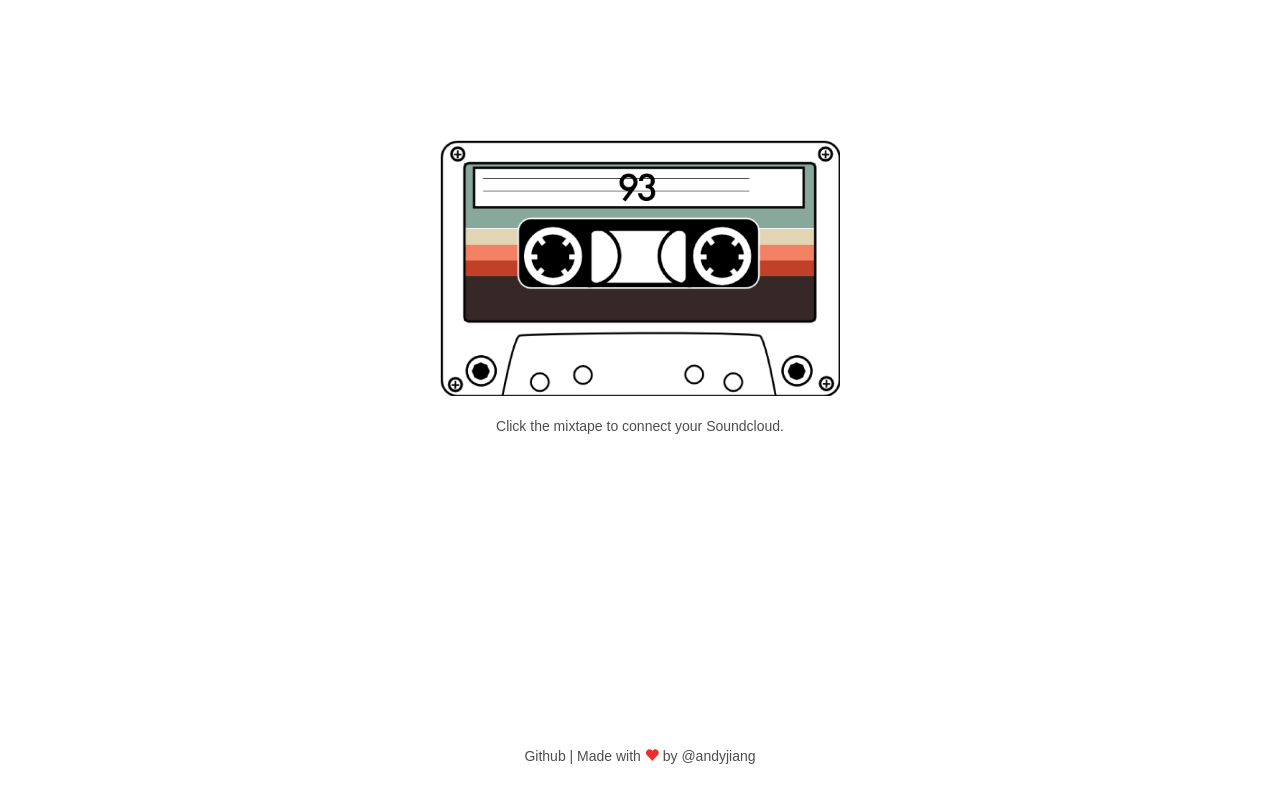
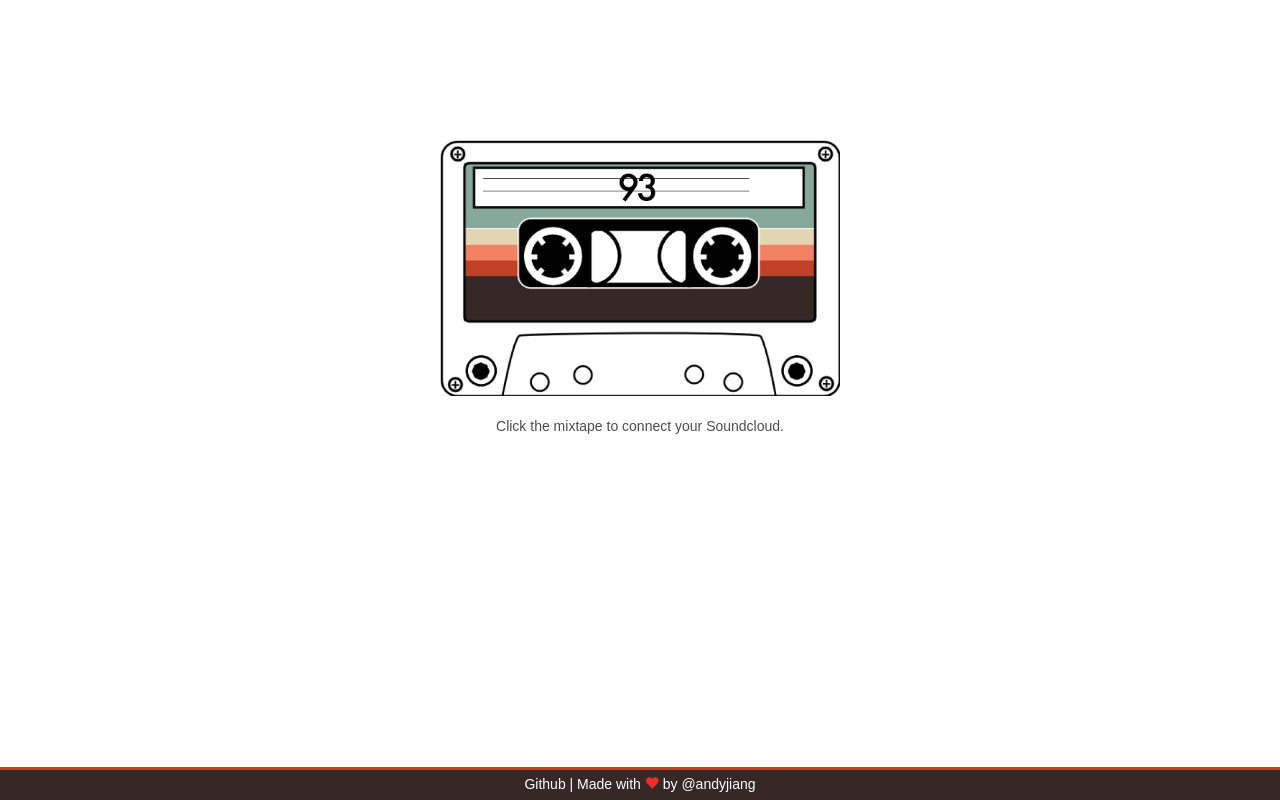
Before and after one commit to greeneyes8/mixtape, a website: page public/views/index.html in a window 1280 px wide. Drawn offline with nearby package versions, Linux system fonts and the light colour scheme; some packages are replaced by stand-ins of ours.

Commit message:
added a footer

```diff
--- a/public/css/index.css
+++ b/public/css/index.css
@@ -1,6 +1,8 @@
 html, body {
   color: #4D4D4D;
   font-family: 'Montserrat', sans-serif;
+  height: 100%;
+  min-height: 100%;
 }
 
 header {
@@ -32,13 +34,34 @@ header {
   color: #ABABAB;
 }
 
+#wrap {
+  min-height: 100%;
+  height: auto !important;
+  height: 100%;
+  margin: 0 auto -30px;
+}
+
+#push {
+  height: 30px;
+}
+
 footer {
-  margin: 300px 0px 10px 0px;
+  position: absolute;
+  bottom: 0px;
+  margin: 0px;
   text-align: center;
+  height: 30px;
+  padding-top: 4px;
+  color: white;
+
+  background: #362827;
+  -webkit-box-shadow: 0px -3px 0px 0px rgba(192,65,40,1);
+  -moz-box-shadow: 0px -3px 0px 0px rgba(192,65,40,1);
+  box-shadow: 0px -3px 0px 0px rgba(192,65,40,1);
 }
 
 footer a {
-	color: #4D4D4D;
+	color: white;
 	text-decoration: none;
 }
 
--- a/public/js/controllers.js
+++ b/public/js/controllers.js
@@ -28,6 +28,5 @@ mixtape93.controller('streamController',
     // console.log(JSON.stringify(activities,null,2));
     $scope.stream = stream.concat.apply(stream, activities.collection);
     $scope.$apply();
-    console.log($scope.stream);
   });
 }]);
--- a/public/views/index.html
+++ b/public/views/index.html
@@ -35,8 +35,13 @@
 
 <!-- SET THE CONTROLLER AND GET ALL TODOS WITH INITIALIZE FUNCTION -->
 <body>
-	<div ng-view>
+	<div id="wrap">
+		<div ng-view>
+		</div>
+		<div id="push">
+		</div>
 	</div>
+
 	<footer class="col-xs-12 footer">
 		<a href="https://www.github.com/lambtron/mixtape">Github</a> | Made with <span class="glyphicon glyphicon-heart" style="color: #EE2C2C"></span> by <a href="http://www.twitter.com/andyjiang">@andyjiang</a>
 	</footer>
```
